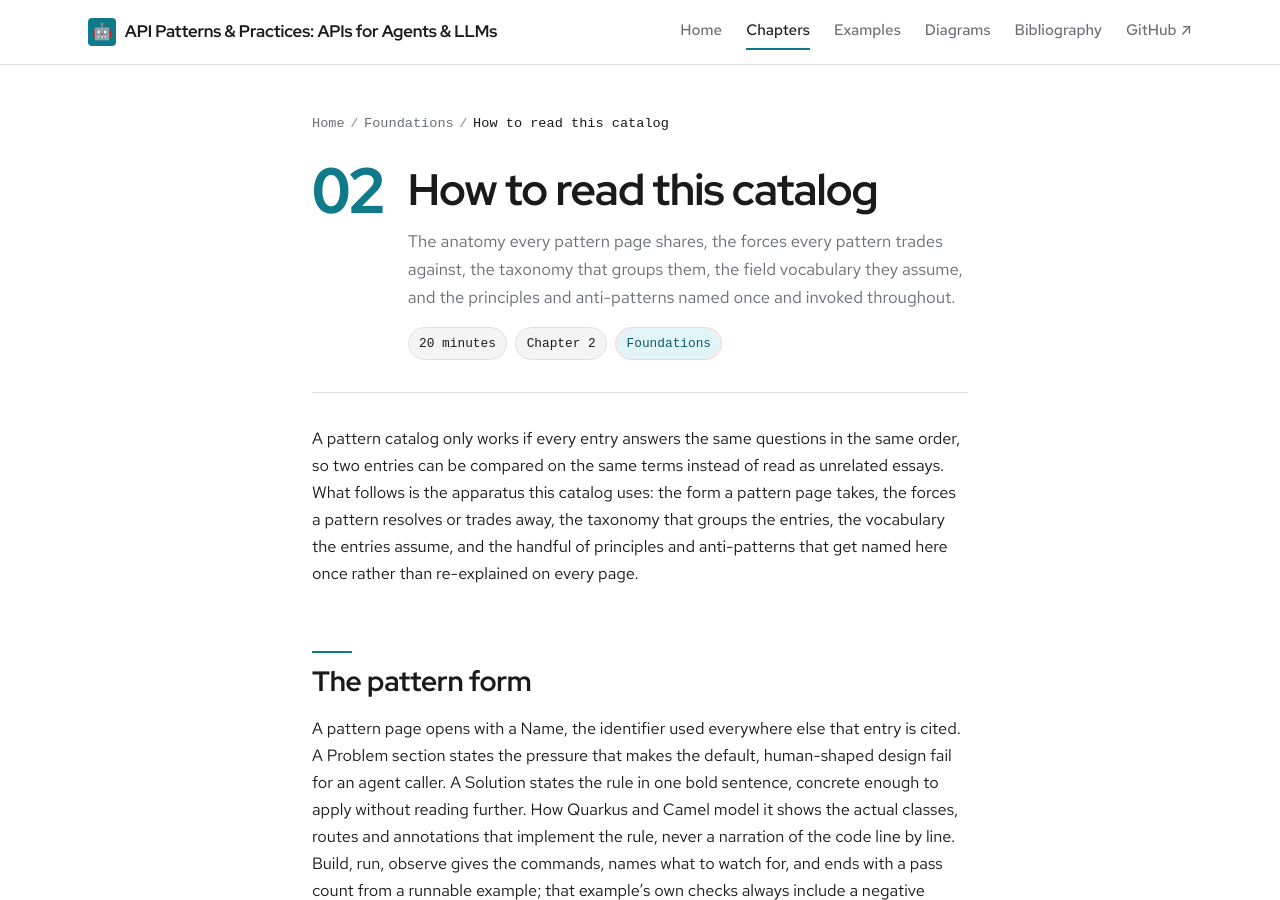
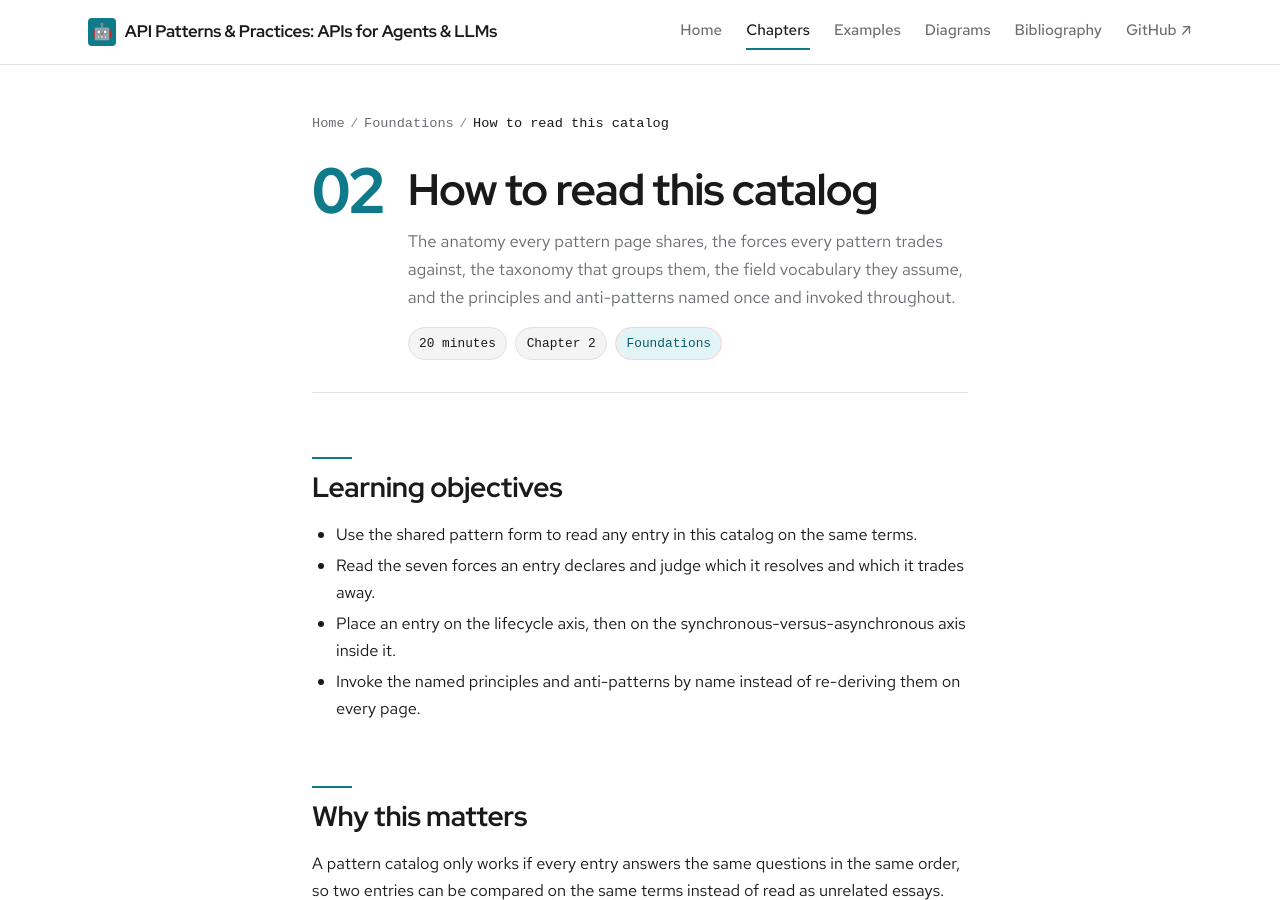
Before and after one commit to patterncatalyst/api-patterns-and-practices-for-agents, a Jekyll site: the page built from _docs/02-how-to-read-this-catalog.md, in a window 1280 px wide and 900 px high. Built offline with Jekyll 4.4.1, drawn with Linux system fonts in a browser that asks for light colours; some web fonts are replaced.

Commit message:
docs(§02): learning objectives, why this matters

```diff
--- a/_docs/02-how-to-read-this-catalog.md
+++ b/_docs/02-how-to-read-this-catalog.md
@@ -5,6 +5,15 @@ part: "Foundations"
 description: "The anatomy every pattern page shares, the forces every pattern trades against, the taxonomy that groups them, the field vocabulary they assume, and the principles and anti-patterns named once and invoked throughout."
 duration: "20 minutes"
 ---
+
+## Learning objectives
+
+- Use the shared pattern form to read any entry in this catalog on the same terms.
+- Read the seven forces an entry declares and judge which it resolves and which it trades away.
+- Place an entry on the lifecycle axis, then on the synchronous-versus-asynchronous axis inside it.
+- Invoke the named principles and anti-patterns by name instead of re-deriving them on every page.
+
+## Why this matters
 
 A pattern catalog only works if every entry answers the same questions in the
 same order, so two entries can be compared on the same terms instead of read
```
